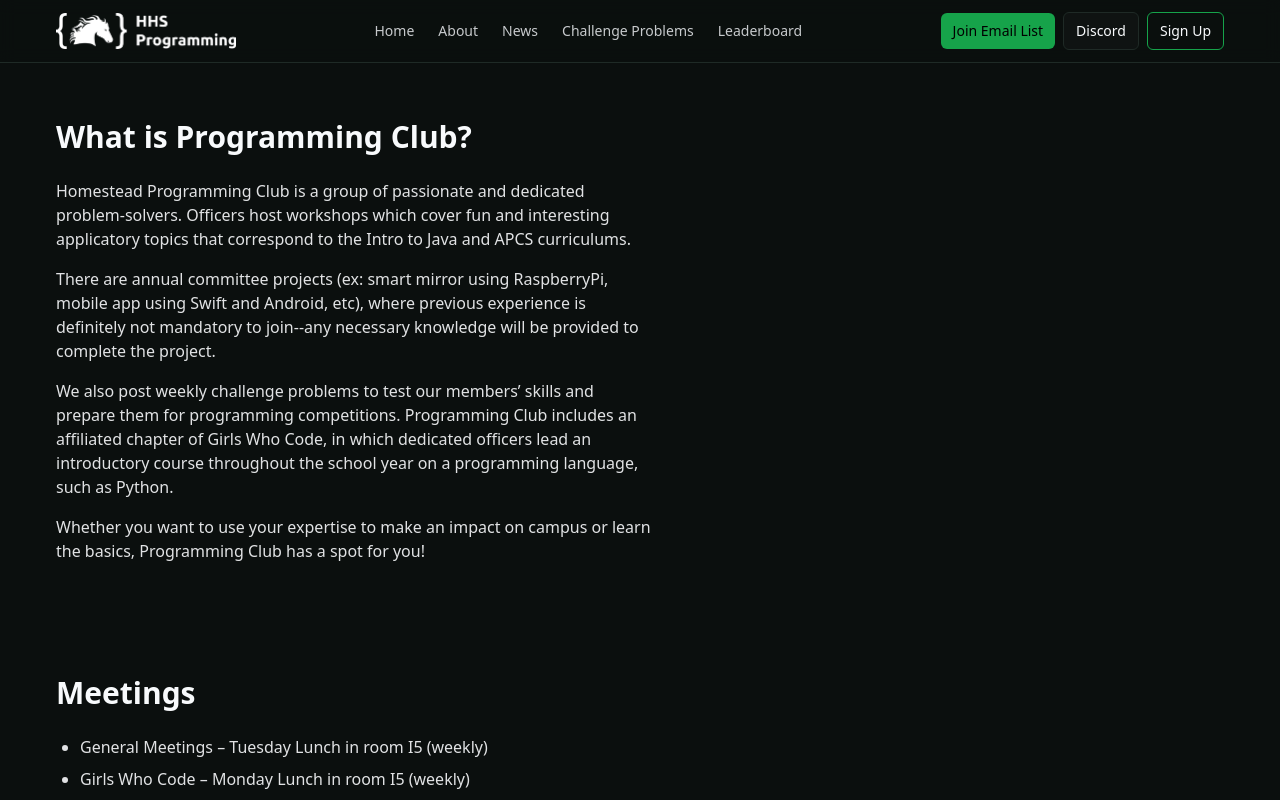
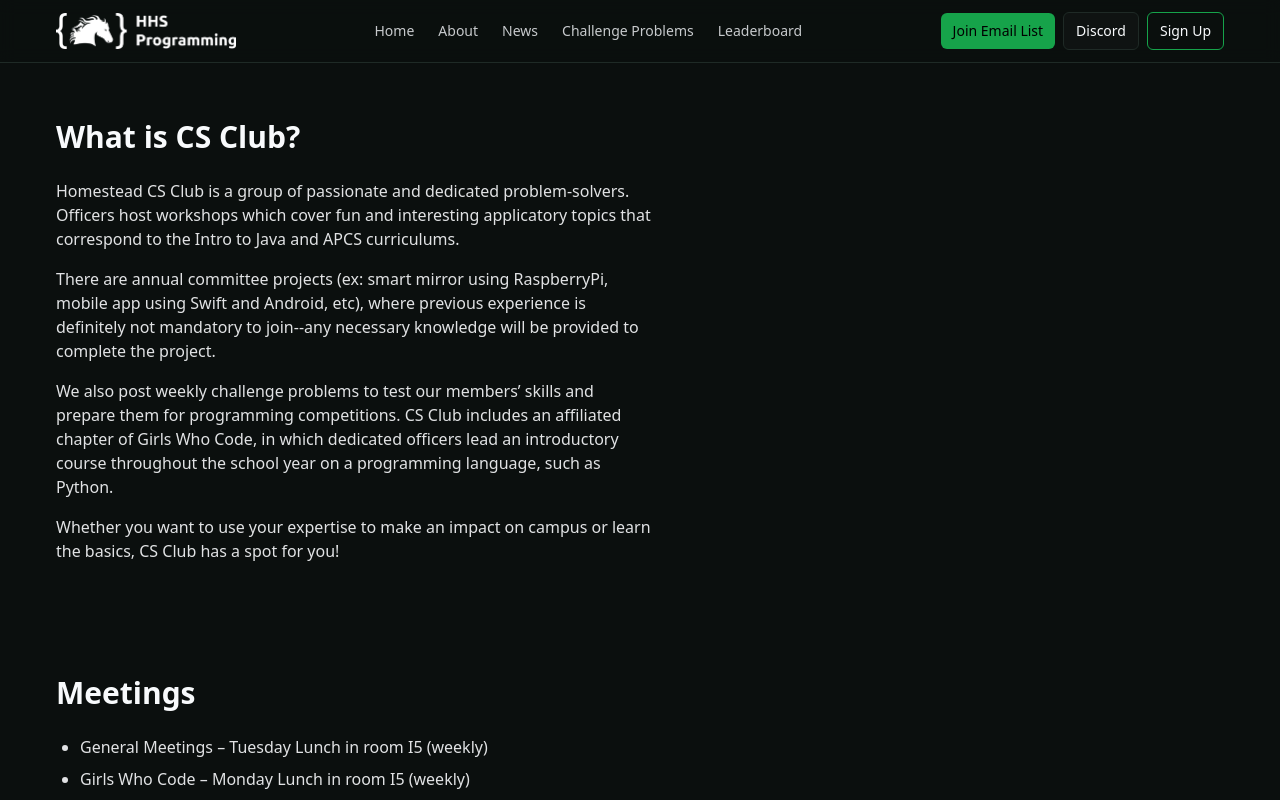
Before and after one commit to HHS-Proclub/website, a Next.js app: page /about in a window 1280 px wide. Shown: the top 800 px of the page. Built offline with nearby package versions, Linux system fonts and the light colour scheme.

Commit message:
change "programming club" to "cs club"

```diff
--- a/app/about/page.js
+++ b/app/about/page.js
@@ -3,16 +3,16 @@ import OfficerCard from "@/components/OfficerCard";
 import { officers } from "@/data/officers";
 
 export const metadata = {
-  title: "About | Homestead Programming Club",
+  title: "About | Homestead CS Club",
 };
 
 export default function AboutPage() {
   return (
     <div className="container-max px-4">
-      <Section title="What is Programming Club?">
+      <Section title="What is CS Club?">
         <div className="space-y-4 max-w-prose text-[var(--foreground)]/90">
           <p>
-            Homestead Programming Club is a group of passionate and dedicated
+            Homestead CS Club is a group of passionate and dedicated
             problem-solvers. Officers host workshops which cover fun and
             interesting applicatory topics that correspond to the Intro to Java
             and APCS curriculums.
@@ -25,14 +25,14 @@ export default function AboutPage() {
           </p>
           <p>
             We also post weekly challenge problems to test our members’ skills
-            and prepare them for programming competitions. Programming Club
-            includes an affiliated chapter of Girls Who Code, in which dedicated
-            officers lead an introductory course throughout the school year on a
+            and prepare them for programming competitions. CS Club includes an
+            affiliated chapter of Girls Who Code, in which dedicated officers
+            lead an introductory course throughout the school year on a
             programming language, such as Python.
           </p>
           <p>
             Whether you want to use your expertise to make an impact on campus
-            or learn the basics, Programming Club has a spot for you!
+            or learn the basics, CS Club has a spot for you!
           </p>
         </div>
       </Section>
--- a/app/challenges/[id]/page.js
+++ b/app/challenges/[id]/page.js
@@ -11,8 +11,8 @@ export async function generateMetadata({ params }) {
   const problem = problems.find((p) => String(p.id) === params.id);
   return {
     title: problem
-      ? `${problem.title} | Homestead Programming Club`
-      : "Problem | Homestead Programming Club",
+      ? `${problem.title} | Homestead CS Club`
+      : "Problem | Homestead CS Club",
   };
 }
 
--- a/app/challenges/page.js
+++ b/app/challenges/page.js
@@ -3,7 +3,7 @@ import ProblemCard from "@/components/ProblemCard";
 import { problems } from "@/data/problems";
 
 export const metadata = {
-  title: "Challenge Problems | Homestead Programming Club",
+  title: "Challenge Problems | Homestead CS Club",
 };
 
 export default function ChallengesPage() {
--- a/app/layout.js
+++ b/app/layout.js
@@ -14,8 +14,8 @@ const geistMono = Geist_Mono({
 });
 
 export const metadata = {
-  title: "Homestead Programming Club",
-  description: "Official site for Homestead High School Programming Club",
+  title: "Homestead CS Club",
+  description: "Official site for Homestead High School CS Club",
 };
 
 export default function RootLayout({ children }) {
--- a/app/leaderboard/page.js
+++ b/app/leaderboard/page.js
@@ -3,7 +3,7 @@ import LeaderboardTable from "@/components/LeaderboardTable";
 import { leaderboard } from "@/data/leaderboard";
 
 export const metadata = {
-  title: "Leaderboard | Homestead Programming Club",
+  title: "Leaderboard | Homestead CS Club",
 };
 
 export default function LeaderboardPage() {
--- a/app/news/page.js
+++ b/app/news/page.js
@@ -3,7 +3,7 @@ import NewsCard from "@/components/NewsCard";
 import { newsItems } from "@/data/news";
 
 export const metadata = {
-  title: "News | Homestead Programming Club",
+  title: "News | Homestead CS Club",
 };
 
 export default function NewsPage() {
--- a/app/page.js
+++ b/app/page.js
@@ -15,7 +15,7 @@ export default function Home() {
         <div className="container-max px-4 py-14 md:py-20 grid md:grid-cols-2 gap-8 items-center">
           <div>
             <h1 className="text-3xl md:text-5xl font-semibold leading-tight">
-              Homestead Programming Club
+              Homestead CS Club
             </h1>
             <p className="mt-4 text-[var(--foreground)]/80 max-w-prose">
               A community of problem-solvers building projects, learning CS, and
--- a/components/Footer.js
+++ b/components/Footer.js
@@ -33,7 +33,7 @@ export default function Footer() {
           </nav>
         </div>
         <p className="mt-4 opacity-60">
-          © {new Date().getFullYear()} Homestead Programming Club
+          © {new Date().getFullYear()} Homestead CS Club
         </p>
       </div>
     </footer>
--- a/components/Navbar.js
+++ b/components/Navbar.js
@@ -43,7 +43,7 @@ export default function Navbar() {
         <Link href="/" className="flex items-center gap-3 focus-ring">
           <Image
             src="/logos/logo-white-text.png"
-            alt="Homestead Programming Club"
+            alt="Homestead CS Club"
             width={180}
             height={36}
             priority
```
